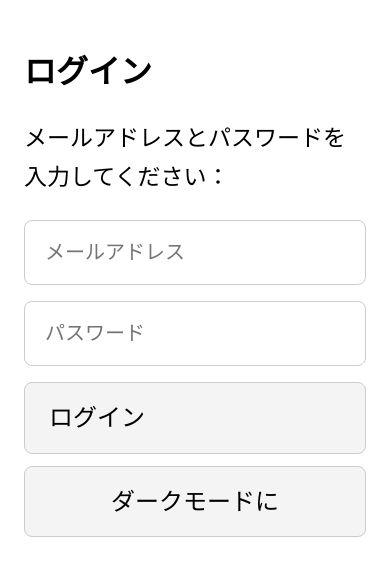
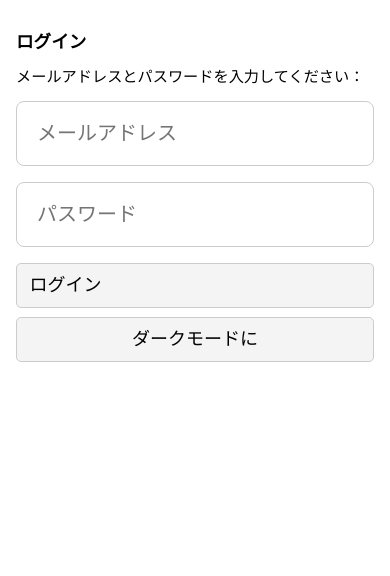
Before and after one commit to pgyogamemberwork-create/pgyoga-learning, a React (Vite) app: page /login in a window 390 px wide. Shown: the top 576 px of the page. Built offline with nearby package versions, Linux system fonts and the light colour scheme; no server answers.

Commit message:
feat: スマホ版の問題文のフォントサイズをさらに縮小

```diff
--- a/src/index.css
+++ b/src/index.css
@@ -180,21 +180,21 @@ hr {
     max-width: none;
     width: 100%;
     margin: 0;
-    padding: 1.2em;
-    font-size: 20px;
-    line-height: 1.7;
+    padding: 1em;
+    font-size: 16px;
+    line-height: 1.6;
   }
 
   h1,
   h2,
   h3 {
-    font-size: 1.6em;
-    margin-bottom: 0.6em;
+    font-size: 1.1em;
+    margin-bottom: 0.5em;
   }
 
   p {
-    font-size: 1.15em;
-    margin-bottom: 1em;
+    font-size: 0.95em;
+    margin-bottom: 0.8em;
   }
 
   input {
@@ -204,10 +204,10 @@ hr {
   }
 
   button {
-    font-size: 24px;
-    padding: 0.8em 1em;
-    border-radius: 8px;
-    min-height: 60px;
+    font-size: 18px;
+    padding: 0.5em 0.7em;
+    border-radius: 5px;
+    min-height: 45px;
     line-height: 1.3;
   }
 
@@ -221,19 +221,19 @@ hr {
   }
 
   .score {
-    font-size: 24px;
+    font-size: 18px;
   }
 
   .shortcut {
-    font-size: 18px;
+    font-size: 12px;
   }
 
   .explanation {
-    font-size: 18px;
-    padding: 0.8em 1em;
+    font-size: 12px;
+    padding: 0.5em 0.7em;
   }
 
   .result-text {
-    font-size: 28px;
+    font-size: 22px;
   }
 }
```
